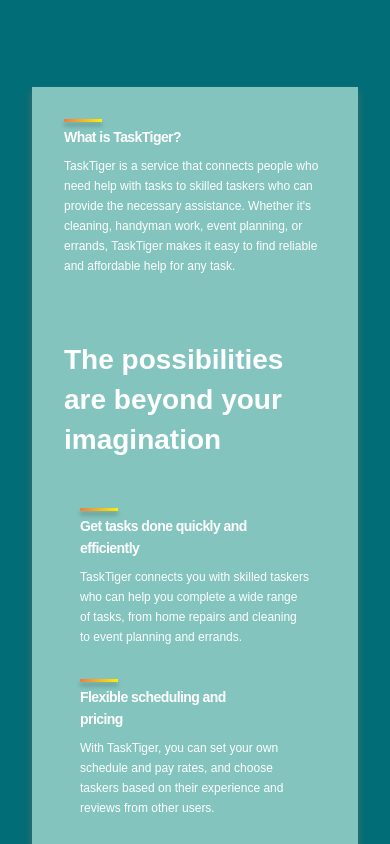
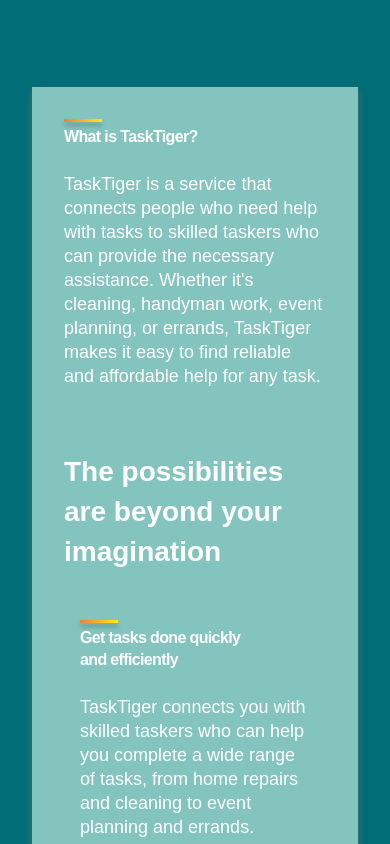
Before and after one commit to miz092/Landing-page, a React (Vite) app: page / in a window 390 px wide. Shown: the part 2140-2984 px from the top of the page. Built offline with nearby package versions, Linux system fonts and the light colour scheme.

Commit message:
fix some responsiveness issue in the feature component

```diff
--- a/src/components/feature/Feature.css
+++ b/src/components/feature/Feature.css
@@ -33,7 +33,7 @@
 
 .taskTiger__features-container_feature-text {
   flex: 2;
-  max-width: 390px;
+  max-width: 500px;
   display: flex;
 }
 
@@ -47,16 +47,18 @@
 
 @media screen and (max-width: 550px) {
   .taskTiger__features-container__feature-title h1 {
-    font-size: 14px;
+    font-size: 16px;
     line-height: 22px;
   }
 
   .taskTiger__features-container_feature-text p {
-    font-size: 12px;
-    line-height: 20px;
+    font-size: 18px;
+    line-height: 24px;
+    margin-top: 1rem;
   }
 
   .taskTiger__features-container__feature {
-    margin: 1rem 0;
+    margin: 1rem;
+    flex-direction: column;
   }
 }
```
